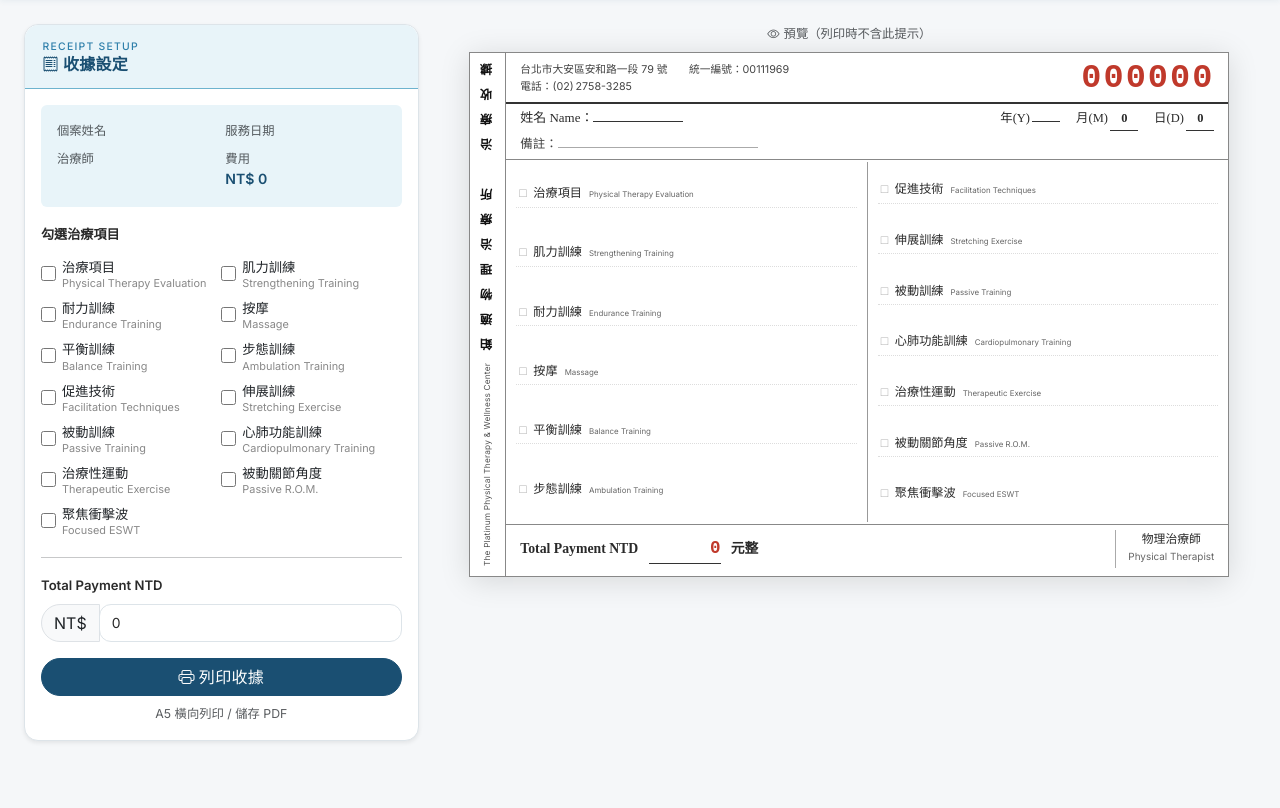
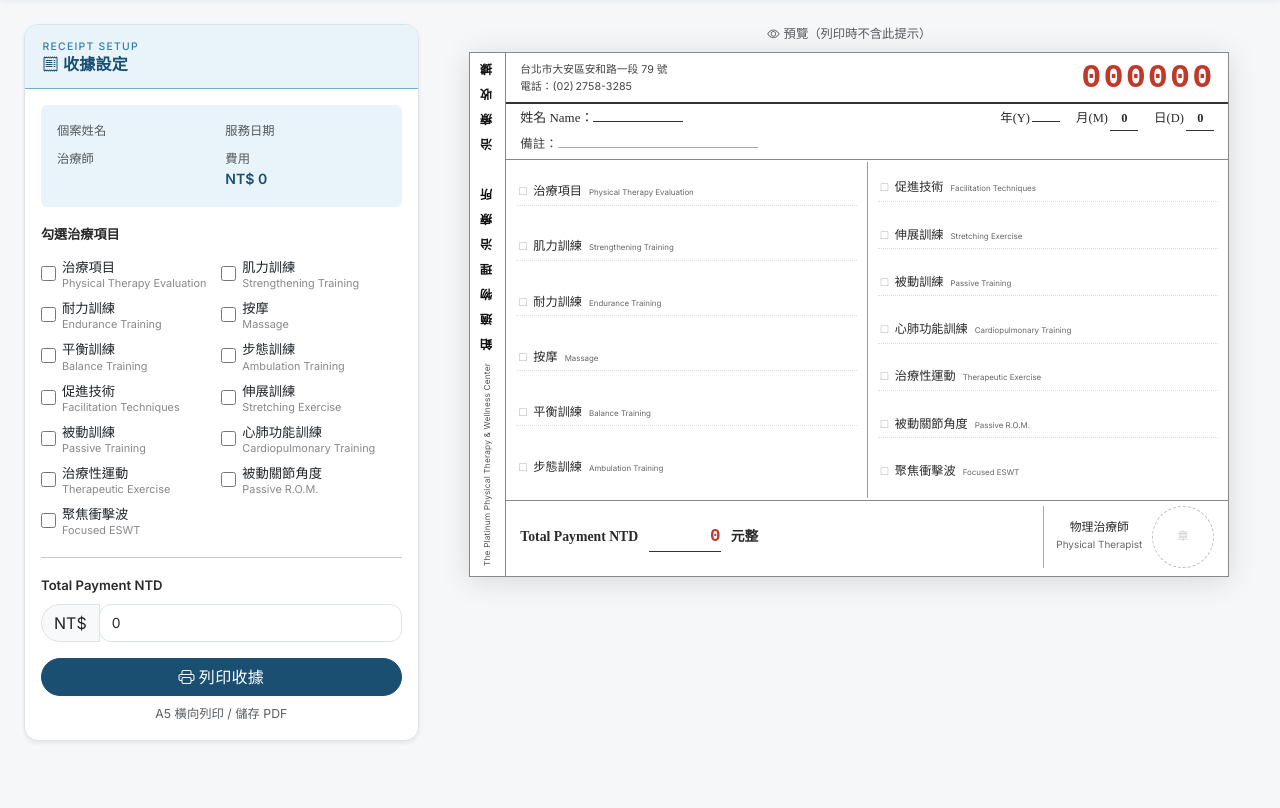
Before and after one commit to endyphysio11/Claude-test, a Flask app: template clinic/templates/receipt.html in a window 1280 px wide. Shown: the part 71-879 px from the top of the page. Run offline with Flask 3, Linux system fonts and the light colour scheme; the template is opened without the code that fills it, so the values that code supplies are empty.

Commit message:
Remove business ID from receipt; add stamp circle to footer

```diff
--- a/clinic/templates/receipt.html
+++ b/clinic/templates/receipt.html
@@ -83,7 +83,7 @@
         <!-- Top: address left, receipt number right -->
         <div class="r-top">
           <div class="r-addr">
-            台北市大安區安和路一段 79 號&emsp;&emsp;統一編號：00111969<br>
+            台北市大安區安和路一段 79 號<br>
             電話：(02)&thinsp;2758-3285
           </div>
           <div class="r-no">{{ '%06d' % appt.id }}</div>
@@ -117,17 +117,22 @@
 
         <div class="r-hline"></div>
 
-        <!-- Footer: total + therapist -->
+        <!-- Footer: total + therapist + stamp -->
         <div class="r-ftr">
           <div class="r-ftr-total">
             Total Payment NTD&ensp;
             <span class="r-total-val" id="r-total">{{ appt.cost | int }}</span>
             &ensp;元整
           </div>
-          <div class="r-ftr-pt">
-            <div>物理治療師</div>
-            <div class="r-ftr-pt-en">Physical Therapist</div>
-            <div class="r-ftr-pt-name">{{ appt.therapist_name }}</div>
+          <div class="r-ftr-right">
+            <div class="r-ftr-pt">
+              <div>物理治療師</div>
+              <div class="r-ftr-pt-en">Physical Therapist</div>
+              <div class="r-ftr-pt-name">{{ appt.therapist_name }}</div>
+            </div>
+            <div class="r-stamp-box">
+              <div class="r-stamp-label">章</div>
+            </div>
           </div>
         </div>
 
@@ -311,15 +316,34 @@
   text-align: right;
   padding-bottom: 1px;
 }
+.r-ftr-right {
+  display: flex;
+  align-items: center;
+  gap: 10px;
+  border-left: 1px solid #aaa;
+  padding-left: 12px;
+}
 .r-ftr-pt {
   text-align: center;
   font-size: 0.74rem;
-  border-left: 1px solid #aaa;
-  padding-left: 12px;
-  min-width: 90px;
 }
 .r-ftr-pt-en   { font-size: 0.62rem; color: #666; font-family: 'Inter', sans-serif; }
 .r-ftr-pt-name { font-weight: 700; color: #1a4f72; margin-top: 3px; font-size: 0.8rem; }
+.r-stamp-box {
+  width: 62px;
+  height: 62px;
+  border: 1.5px dashed #bbb;
+  border-radius: 50%;
+  display: flex;
+  align-items: center;
+  justify-content: center;
+  flex-shrink: 0;
+}
+.r-stamp-label {
+  font-size: 0.7rem;
+  color: #ccc;
+  letter-spacing: 0.05em;
+}
 
 /* Print */
 @media print {
```
